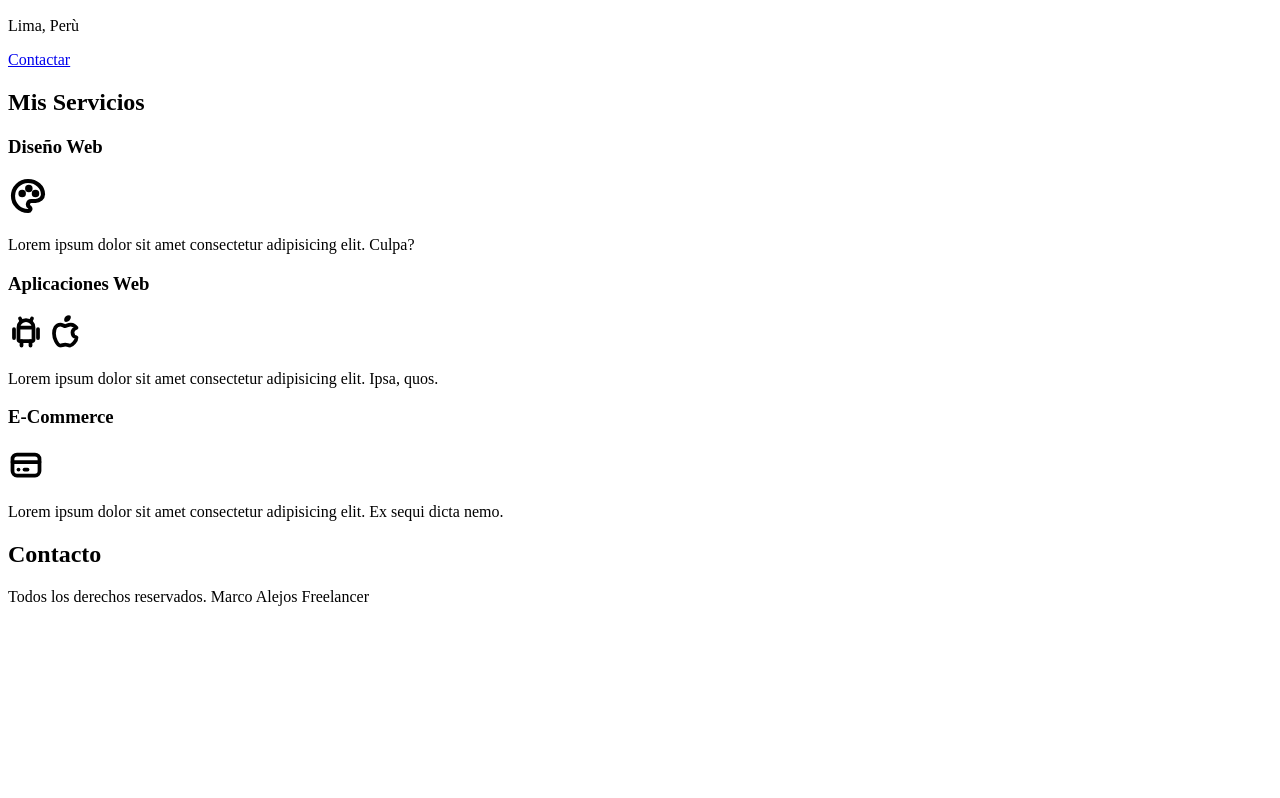
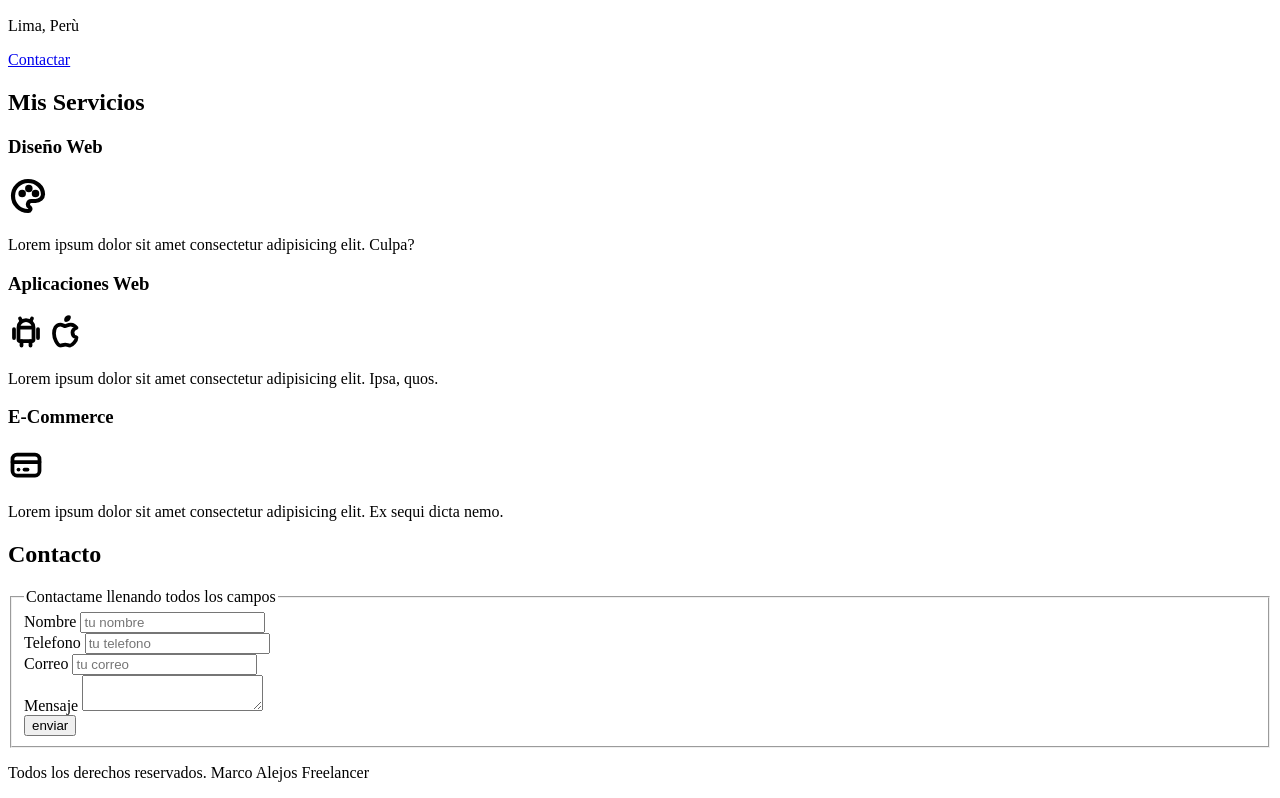
Before and after one commit to Marcos8653/ProyectoFreelance, a plain HTML site: page index.html in a window 1280 px wide. Shown: the part 1076-1874 px from the top of the page. Before the commit the page ends 1698 px from the top, so only its background shows below. Drawn offline with Linux system fonts and the light colour scheme.

Commit message:
tercer avance

```diff
--- a/index.html
+++ b/index.html
@@ -70,6 +70,36 @@
 
     <section>
         <h2>Contacto</h2>
+        <form>
+            <fieldset>
+                <legend>Contactame llenando todos los campos</legend>
+                <div>
+                    <label>Nombre</label>
+                    <input type="text" placeholder="tu nombre">
+                </div>
+
+                <div>
+                    <label>Telefono</label>
+                    <input type="tel" placeholder="tu telefono">
+                </div>
+
+                <div>
+                    <label>Correo</label>
+                    <input type="email" placeholder="tu correo">
+                </div>
+
+                <div>
+                    <label>Mensaje</label>
+                    <textarea></textarea>
+                </div>
+
+                <div>
+                    <input type="submit" value="enviar">
+                </div>
+
+
+            </fieldset>
+        </form>
     </section>
 
     <footer>
```
